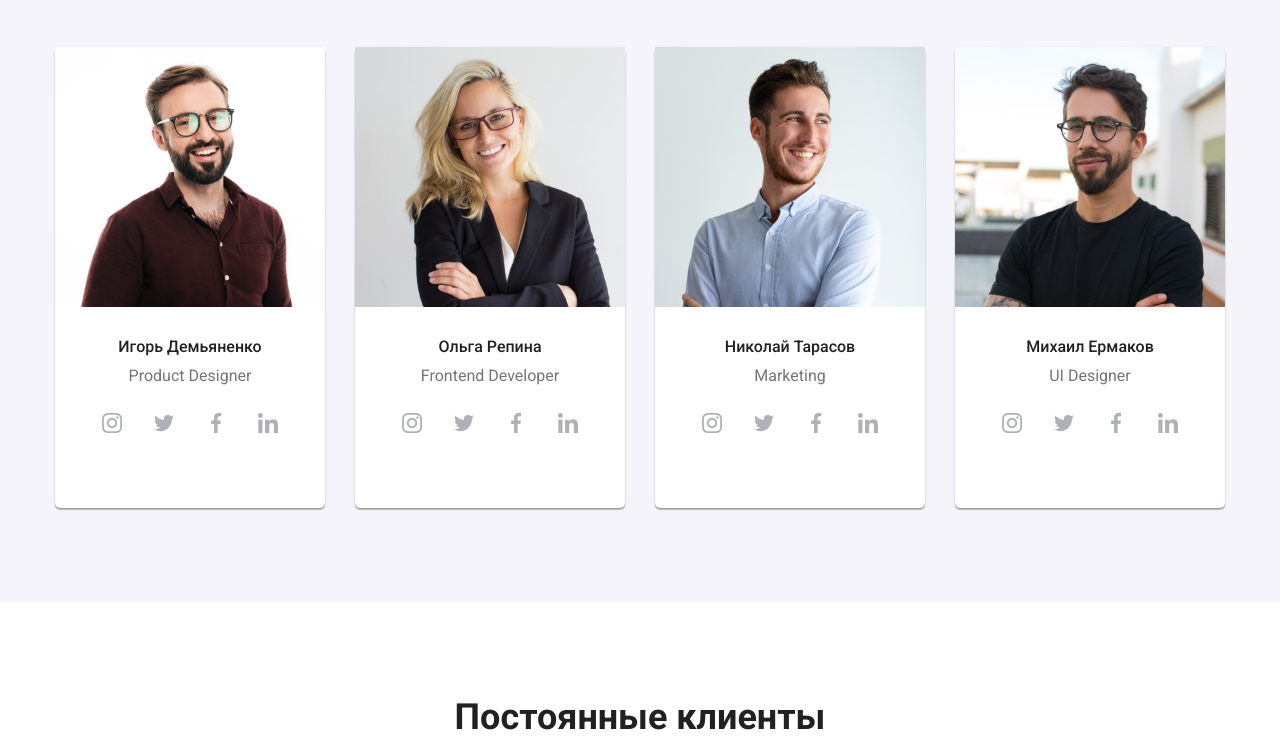
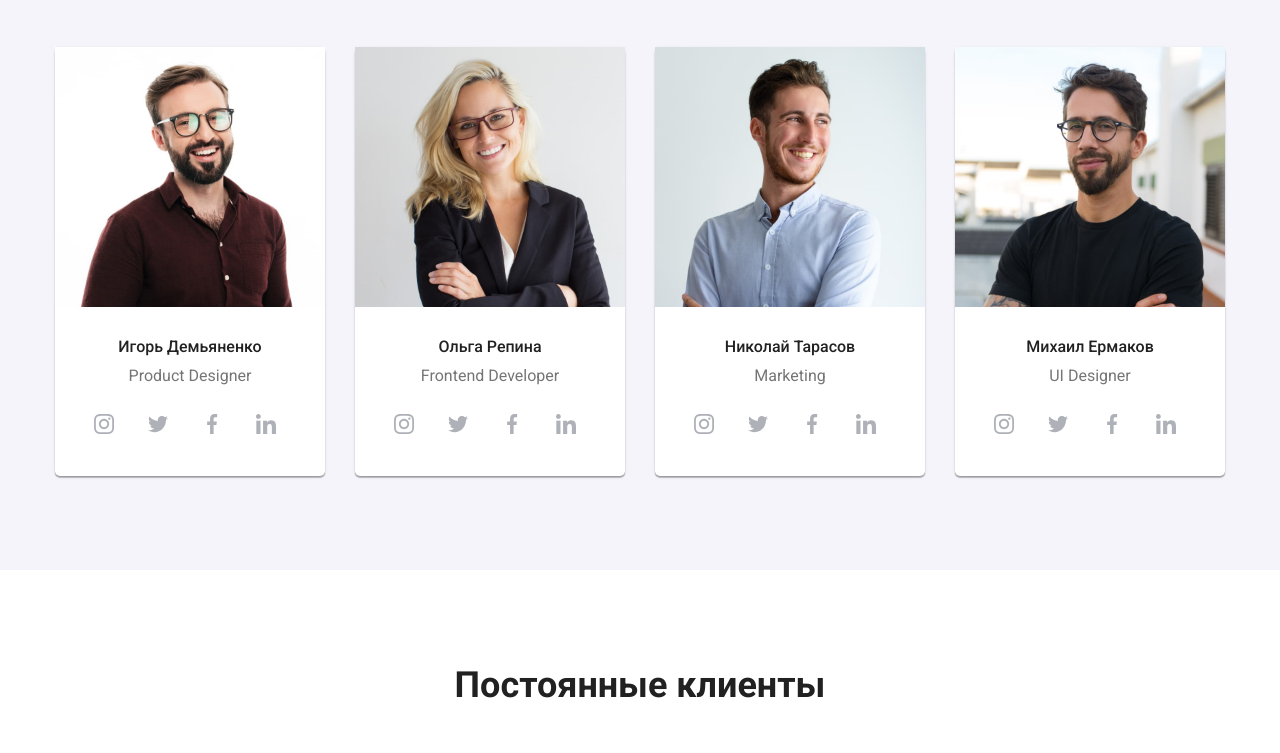
Before and after one commit to MrPaul007/goit-markup-hw-04, a plain HTML site: page index.html in a window 1280 px wide. Shown: the part 1745-2498 px from the top of the page. Drawn offline with nearby package versions, Linux system fonts and the light colour scheme.

Commit message:
had some troubles with class names

```diff
--- a/css/main-page.css
+++ b/css/main-page.css
@@ -42,7 +42,6 @@ h1 {
     color: var(--accent-color);
     background-color: var(--primary-white-color);
     box-shadow: 0px 4px 4px rgba(0, 0, 0, 0.15);
-    outline: none;
 }
 
 .hero {
@@ -135,7 +134,7 @@ h1 {
     margin-left: -30px;
 }
 
-.team-list > .item {
+.team-item {
     margin-left: 30px;
     box-shadow: 0px 1px 3px rgba(0, 0, 0, 0.12), 0px 1px 1px rgba(0, 0, 0, 0.14), 0px 2px 1px rgba(0, 0, 0, 0.2);
 }
@@ -154,7 +153,7 @@ h1 {
     margin-bottom: 50px;
 }
 
-.our-team .item {
+.team-item {
     background-color: var(--primary-white-color);
     padding-bottom: 30px;
     border-radius: 5px;
@@ -186,6 +185,12 @@ h1 {
     margin-top: 16px;
 }
 
+.socials .item {
+    width: 44px;
+    height: 44px;
+    margin-right: 10px;
+}
+
 .social-icon {
     display: inline-block;
     width: 20px;
@@ -206,10 +211,10 @@ h1 {
 
 .social-frame {
     display: block;
-    width: 44px;
-    height: 44px;
+    width: 100%;
+    height: 100%;
     border-radius: 50%;
-    padding: 11px 11px;
+    padding: 12px 12px;
     margin-right: 10px;
 }
 
@@ -263,6 +268,6 @@ h1 {
 .social-link:hover,
 .social-link:focus {
     border-color: var(--accent-color);
-    outline: none;
+
 
 }
--- a/css/portfolio.css
+++ b/css/portfolio.css
@@ -95,10 +95,10 @@ body {
     display: block;
     width: 100%;
     height: 100%;
+    border: 1px solid #EEEEEE;
 }
 
 .project-link:hover,
 .project-link:focus {
     box-shadow: 0px 1px 1px rgba(0, 0, 0, 0.12), 0px 4px 4px rgba(0, 0, 0, 0.06), 1px 4px 6px rgba(0, 0, 0, 0.16);
-    outline: none;
 }
--- a/css/styles.css
+++ b/css/styles.css
@@ -154,7 +154,8 @@ body {
     display: inline-flex;
 }
 
-.address-item:hover svg {
+.address-item:hover svg,
+.address-item:focus svg {
     fill: var(--accent-color);
 }
 
@@ -165,14 +166,13 @@ h2, h3 {
 a:hover,
 a:focus {
     color: var(--accent-color);
-    outline: none;
 }
 
 button:hover,
 button:focus {
     color: var(--primary-white-color);
     background-color: var(--accent-color);
-    outline: none;
+
 }
 
 footer {
@@ -245,7 +245,7 @@ footer {
     width: 44px;
     height: 44px;
     border-radius: 50%;
-    padding: 11px 11px;
+    padding: 12px 12px;
     margin-right: 10px;
     background: rgba(255, 255, 255, 0.1);
 }
@@ -253,7 +253,7 @@ footer {
 .social-frame-link:hover,
 .social-frame-link:focus {
     background-color: var(--accent-color);
-    outline: none;
+
 }
 
 .social-frame-link .social-icon {
--- a/index.html
+++ b/index.html
@@ -160,7 +160,7 @@
         <div class="container">
           <h2>Наша команда</h2>
           <ul class="team-list list">
-            <li class="item">
+            <li class="team-item">
               <img
                 src="./images/team1.jpg"
                 alt="фото Игоря"
@@ -201,7 +201,7 @@
               </ul>
             </li>
 
-            <li class="item">
+            <li class="team-item">
               <img
                 src="./images/team2.jpg"
                 alt="фото Ольги"
@@ -241,7 +241,7 @@
                 </li>
               </ul>
             </li>
-            <li class="item">
+            <li class="team-item">
               <img
                 src="./images/team3.jpg"
                 alt="фото Николая"
@@ -282,7 +282,7 @@
               </ul>
             </li>
 
-            <li class="item">
+            <li class="team-item">
               <img
                 src="./images/team4.jpg"
                 alt="фото Михаила"
```
